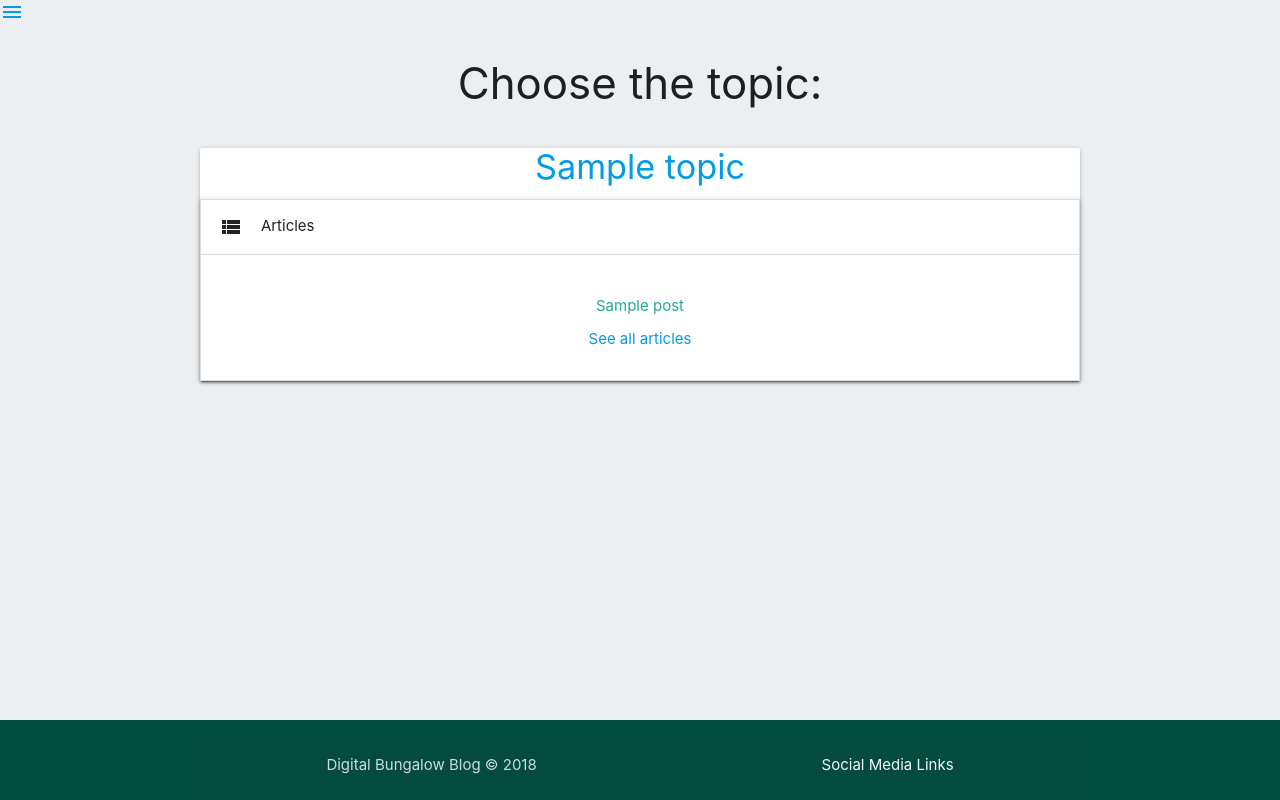
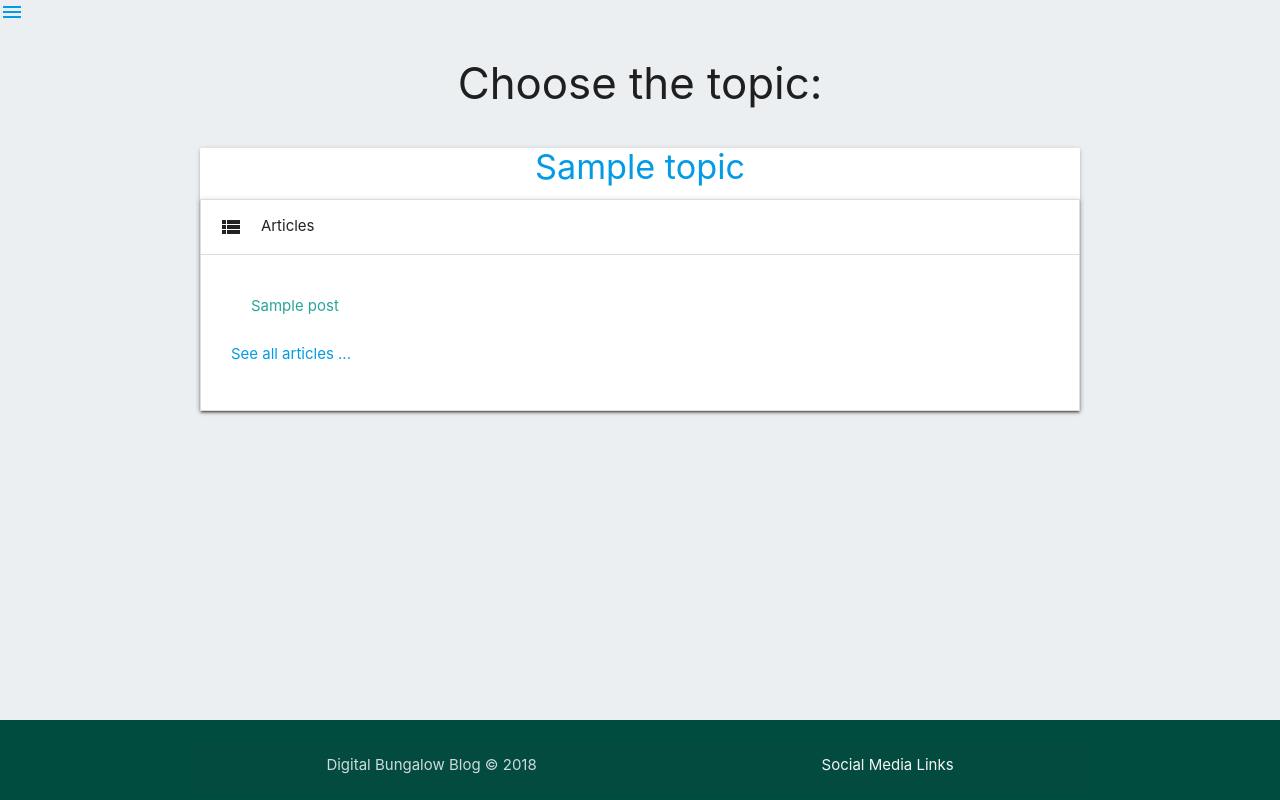
Before and after one commit to denibulkashvili/django-blog, a Django app: page /topics/ in a window 1280 px wide, after a click that opens the changed part. Run offline with Django 3.2, Linux system fonts and the light colour scheme; tables that the repository leaves empty hold one stand-in row (values such as "Sample post"); some libraries are stand-ins or nearby versions.

Commit message:
Add styles for post and topic pages

```diff
--- a/blog/static/blog/css/mystyle.css
+++ b/blog/static/blog/css/mystyle.css
@@ -10,10 +10,6 @@ body {
     min-width: 100vw;
     margin-bottom: 0;
 
-}
-
-#aside {
-    /* min-height: 90vh; */
 }
 
 footer {
--- a/blog/templates/blog/index.html
+++ b/blog/templates/blog/index.html
@@ -11,9 +11,9 @@
                 <h3>Latest posts</h3>
                 {% if post_list %}
                     {% for post in post_list %}
-                        <div class="row ">
+                        <div class="row">
                             <div class="col s12">
-                                <div class="card blue-grey darken-1">
+                                <div class="card blue-grey darken-1 hoverable">
                                     <div class="card-content white-text">
                                         <span class="card-title">{{post.title}}</span>
                                         <p>Published in <a href="topics/{{post.topic}}">{{post.topic}}</a>
--- a/blog/templates/blog/post.html
+++ b/blog/templates/blog/post.html
@@ -3,8 +3,8 @@
 {% block content %}
 
     {% if post %}
-        {{post.title}}
-        Published on {{post.date_published}} in {{post.topic}}
+        <h3>{{post.title}}</h3>
+        <p>published on <b>{{post.date_published|date:"M d, Y"}}</b> in <a href="../../topics/{{post.topic.title}}/">{{post.topic}}</a></p>
         <br>{{post.text|safe}} <!-- |safe for ckeditor -->
     {% else %}
         There are no posts yet.
--- a/blog/templates/blog/topics.html
+++ b/blog/templates/blog/topics.html
@@ -7,22 +7,21 @@
         {% for topic in topic_list %}
             <div class="row">
                 <div class="col s12">
-                    <div class="card">
+                    <div class="card hoverable">
                         <div class="card-title"><h4><a href="{{topic.title}}/">{{topic.title}}</a></h4></div>
                         <ul class="collapsible">
                             <li>
                                 <div class="collapsible-header"><i class="material-icons">view_list</i>Articles</div>
-                                <div class="collapsible-body">
+                                <div class="collapsible-body left-align">
                                         <!-- loop through the posts  -->
+                                        <ul class="collection">
                                         {% for post in posts %}
-                                            <ul class="collection">
                                             {% if post.topic == topic %}
                                                 <a class="collection-item" href="../../post/{{post.title}}">{{post.title}}</a>
                                             {% endif %}
-                                            </ul>
                                         {% endfor %}
-
-                                    <a href="{{topic.title}}/">See all articles</a>
+                                        </ul>
+                                    <p><a href="{{topic.title}}/">See all articles ...</a></p>
                                 </div>
                             </li>
                         </ul>
```
Also changed, not shown: blog/templates/blog/topic.html (+3 -4 lines).
